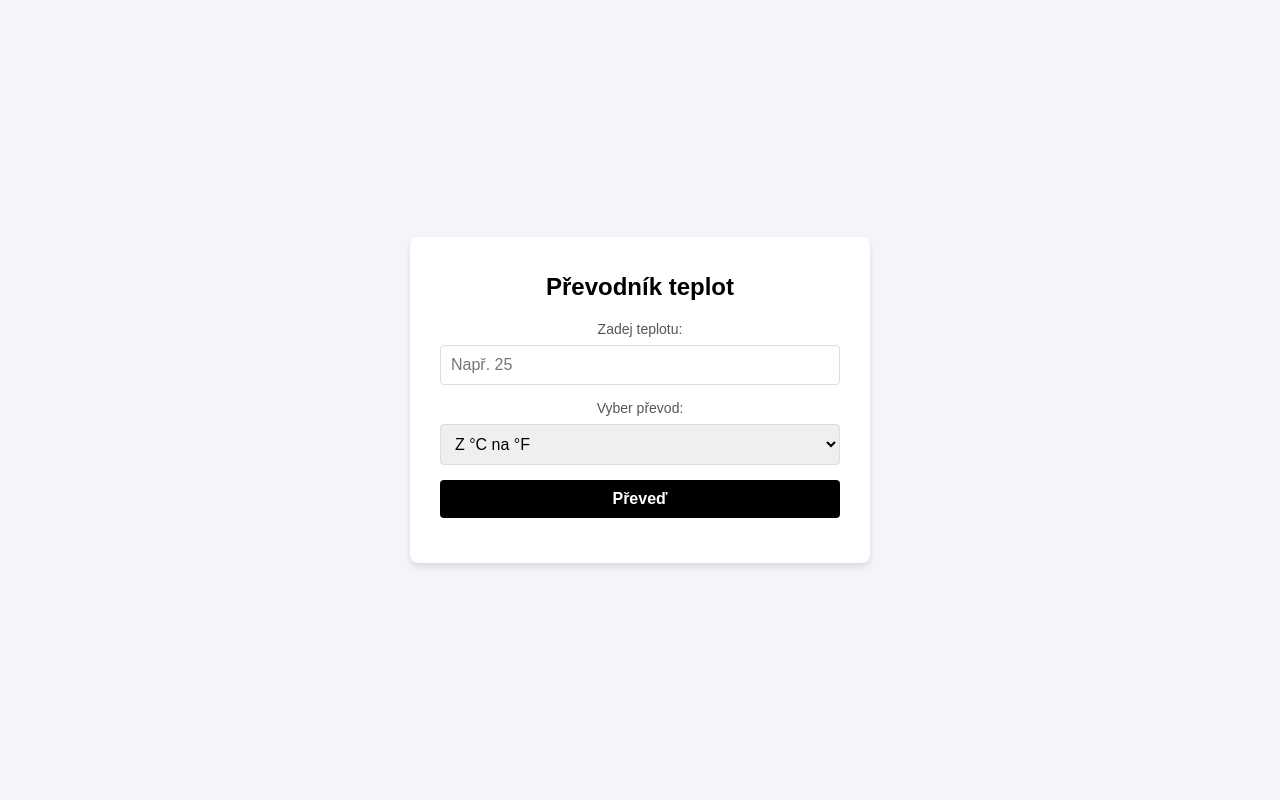
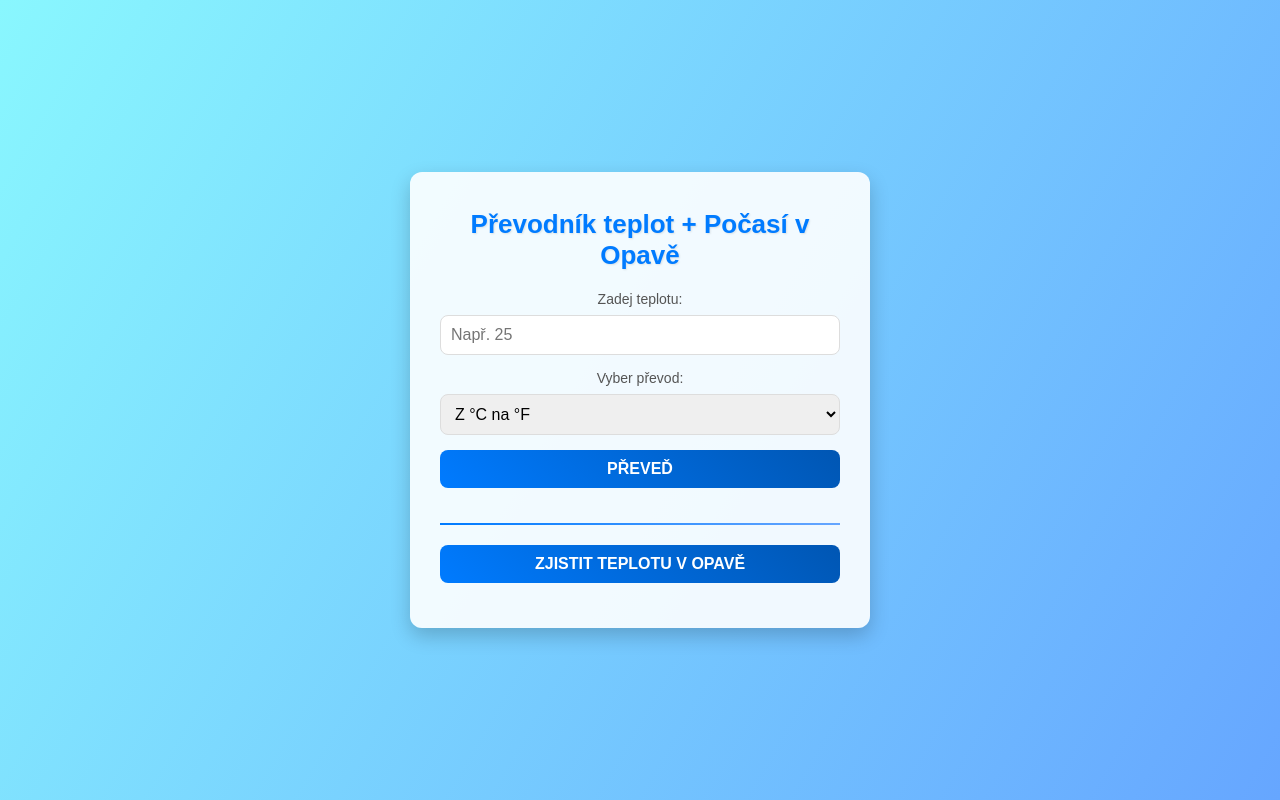
Before and after one commit to Janecekmates/pva_24_25, a plain HTML site: page index.html in a window 1280 px wide. Drawn offline with Linux system fonts and the light colour scheme.

Commit message:
Add files via upload

```diff
--- a/index.html
+++ b/index.html
@@ -3,11 +3,12 @@
 <head>
     <meta charset="UTF-8">
     <meta name="viewport" content="width=device-width, initial-scale=1.0">
-    <title>Převodník teplot</title>
+    <title>Převodník teplot s počasím</title>
     <style>
+        /* Základní stylování */
         body {
             font-family: 'Arial', sans-serif;
-            background-color: #f4f4f9;
+            background: linear-gradient(120deg, #89f7fe, #66a6ff);
             color: #333;
             margin: 0;
             padding: 0;
@@ -15,20 +16,23 @@
             justify-content: center;
             align-items: center;
             height: 100vh;
+            overflow: hidden;
         }
         .container {
-            background: #fff;
+            background: rgba(255, 255, 255, 0.9);
             padding: 20px 30px;
-            border-radius: 8px;
-            box-shadow: 0 4px 6px rgba(0, 0, 0, 0.1);
+            border-radius: 12px;
+            box-shadow: 0 8px 20px rgba(0, 0, 0, 0.2);
             text-align: center;
             max-width: 400px;
             width: 100%;
+            animation: fadeIn 1.5s ease-in-out;
         }
         h1 {
-            font-size: 24px;
+            font-size: 26px;
             margin-bottom: 20px;
-            color: black;
+            color: #007BFF;
+            text-shadow: 1px 1px 2px rgba(0, 0, 0, 0.1);
         }
         label {
             display: block;
@@ -42,38 +46,75 @@
             margin-bottom: 15px;
             font-size: 16px;
             border: 1px solid #ddd;
-            border-radius: 4px;
+            border-radius: 8px;
             box-sizing: border-box;
             transition: all 0.3s ease;
         }
-        input:focus, select:focus, button:hover {
-            border-color: black;
+        input:focus, select:focus {
+            border-color: #007BFF;
             outline: none;
+            box-shadow: 0 0 8px rgba(0, 123, 255, 0.5);
         }
         button {
-            background-color: black;
+            background: linear-gradient(45deg, #007BFF, #0056b3);
             color: #fff;
             border: none;
             cursor: pointer;
             font-weight: bold;
+            transition: all 0.4s ease;
+            text-transform: uppercase;
+        }
+        button:hover {
+            background: linear-gradient(45deg, #0056b3, #003f7d);
+            transform: translateY(-3px);
+            box-shadow: 0 8px 15px rgba(0, 123, 255, 0.4);
         }
         button:active {
-            transform: scale(0.98);
+            transform: translateY(1px);
         }
         .result {
             margin-top: 10px;
             font-size: 18px;
             font-weight: bold;
             color: #28a745;
+            opacity: 0;
+            animation: fadeInResult 1s ease forwards;
         }
         .result.error {
             color: #dc3545;
+        }
+        hr {
+            border: none;
+            height: 2px;
+            background: linear-gradient(to right, #007BFF, #66a6ff);
+            margin: 20px 0;
+        }
+
+        /* Efekty animací */
+        @keyframes fadeIn {
+            from {
+                opacity: 0;
+                transform: translateY(-20px);
+            }
+            to {
+                opacity: 1;
+                transform: translateY(0);
+            }
+        }
+
+        @keyframes fadeInResult {
+            from {
+                opacity: 0;
+            }
+            to {
+                opacity: 1;
+            }
         }
     </style>
 </head>
 <body>
     <div class="container">
-        <h1>Převodník teplot</h1>
+        <h1>Převodník teplot + Počasí v Opavě</h1>
         <label for="temperature">Zadej teplotu:</label>
         <input type="number" id="temperature" placeholder="Např. 25">
         <label for="conversion">Vyber převod:</label>
@@ -83,6 +124,9 @@
         </select>
         <button onclick="convertTemperature()">Převeď</button>
         <div class="result" id="result"></div>
+        <hr>
+        <button onclick="getOpavaWeather()">Zjistit teplotu v Opavě</button>
+        <div class="result" id="weatherResult"></div>
     </div>
 
     <script>
@@ -100,17 +144,23 @@
 
             let result;
             if (conversionType === "cToF") {
-                // Převod z °C na °F
-                result = (temperature * 9/5) + 32;
+                result = (temperature * 9 / 5) + 32;
                 resultElement.textContent = `${temperature} °C je ${result.toFixed(2)} °F.`;
                 resultElement.className = "result";
             } else if (conversionType === "fToC") {
-                // Převod z °F na °C
-                result = (temperature - 32) * 5/9;
+                result = (temperature - 32) * 5 / 9;
                 resultElement.textContent = `${temperature} °F je ${result.toFixed(2)} °C.`;
                 resultElement.className = "result";
             }
         }
+
+        function getOpavaWeather() {
+            const weatherResult = document.getElementById('weatherResult');
+            const simulatedTemperature = 4; // Přednastavená hodnota teploty
+
+            weatherResult.textContent = `Aktuální teplota v Opavě je ${simulatedTemperature.toFixed(1)} °C.`;
+            weatherResult.className = "result";
+        }
     </script>
 </body>
 </html>
```
